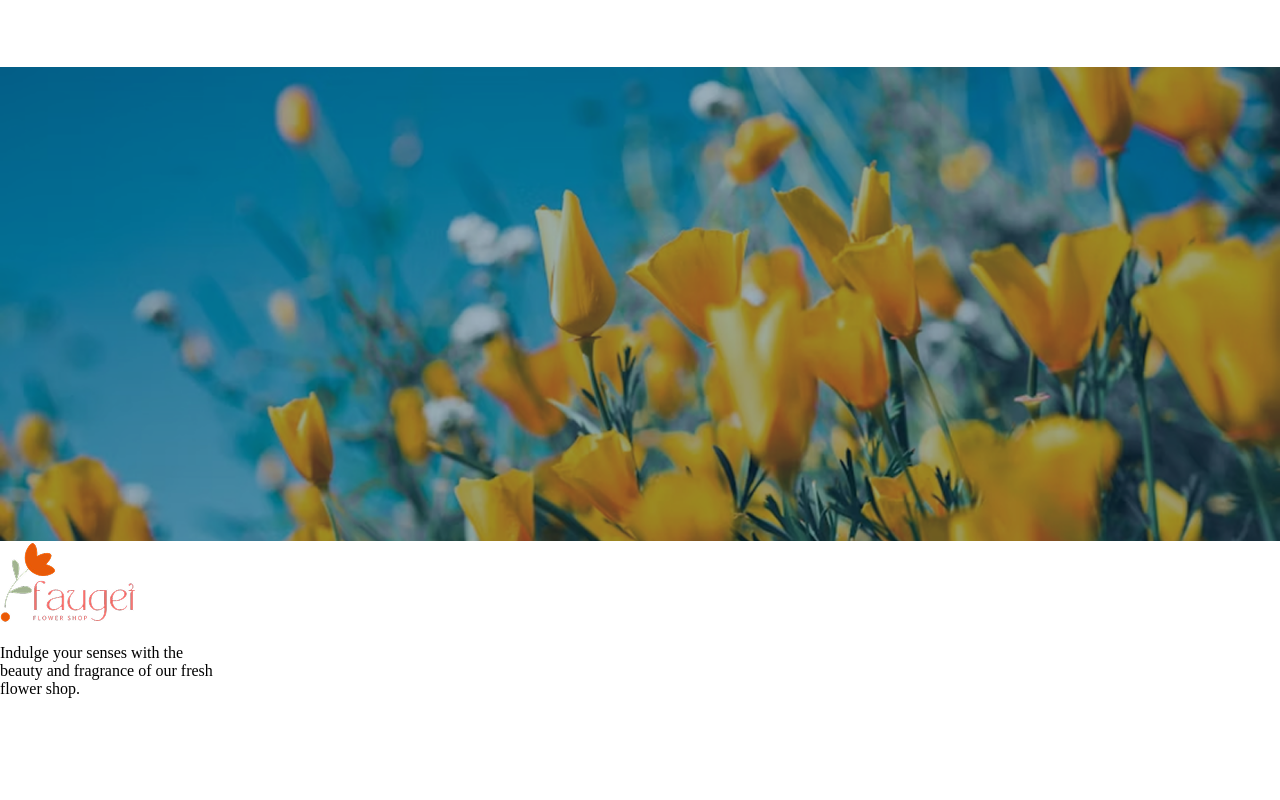
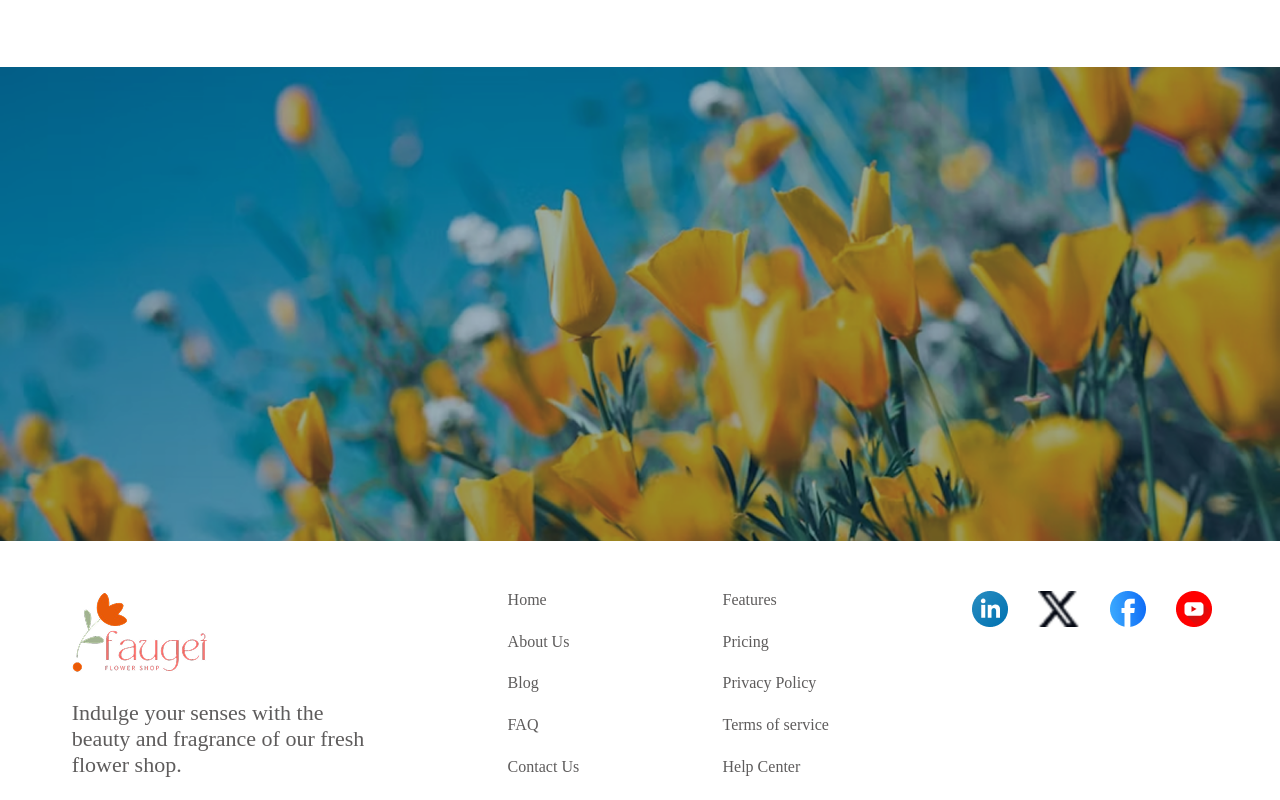
Before and after one commit to RatulFuad/Assignment-2, a plain HTML site: page index.html in a window 1280 px wide. Shown: the part 5002-5802 px from the top of the page. Before the commit the page ends 5716 px from the top, so only its background shows below. Drawn offline with Linux system fonts and the light colour scheme.

Commit message:
everything is complete

```diff
--- a/index.html
+++ b/index.html
@@ -214,8 +214,48 @@
     </section>
 
     <section class="last-section">
+
+      <div class="foot-png">
+
       <img class="foot-img-2" src="assets/logo.png" alt="">
+
       <p class="foot-dis">Indulge your senses with the <br> beauty and fragrance of our fresh <br> flower shop. </p>
+
+</div>
+
+      <div class="link-1">
+
+        <a href="">Home</a>
+        <a href="">About Us</a>
+        <a href="">Blog</a>
+        <a href="">FAQ</a>
+        <a href="">Contact Us</a>
+
+      </div>
+
+
+      <div class="link-2">
+
+        <a href="">Features</a>
+        <a href="">Pricing</a>
+        <a href="">Privacy Policy</a>
+        <a href="">Terms of service</a>
+        <a href="">Help Center</a>
+
+      </div>
+
+      <div class="foot-all-img">
+        <img src="assets/icon-linkedin.png" alt="">
+
+        <img src="assets/icon-twitter.png" alt="">
+
+        <img src="assets/icon-facebook.png" alt="">
+
+        <img src="assets/icon-youtube.png" alt="">
+
+      </div>
+
+
     </section>
 
   </footer>
--- a/style/index.css
+++ b/style/index.css
@@ -304,6 +304,43 @@ body, html {
 }
 
 
+/* footer last part */
+
+.last-section{
+    display: flex;
+    justify-content: space-around;
+    margin-top: 50px;
+}
+
+.link-1{
+   display: grid;
+   grid-template-columns: 1fr;
+   color: #5e5c5c;
+}
+
+
+.link-2{
+   display: grid;
+   grid-template-columns: 1fr;
+    color: #5e5c5c;
+}
+.link-2 a, .link-1 a{
+   color: #5e5c5c;
+}
+
+.foot-dis{
+   font-size: 22px;
+   color: #5e5c5c;
+}
+
+.foot-all-img{
+   display: flex;
+   width: 36px;
+   height: 36px;
+   gap: 30px;
+   margin-right: 200px;
+}
+
 
 /* media query */
 
@@ -330,6 +367,12 @@ body, html {
 
 
    }
+
+   .footer-item-2{
+      margin-left: 20px;
+   }
+
+
 .jhamela{
    width: 100%;
    height: auto;
@@ -515,6 +558,28 @@ font-weight: bold;
   }
 
 
+  .last-section{
+   flex-direction: column;
+   margin-left: 20px;
+   margin-bottom: 50px;
+  }
+
+  .link-1{
+   gap: 20px;
+
+  }
+
+
+  .link-2{
+   gap: 20px;
+   margin-top: 20px;
+  }
+
+  .foot-all-img{
+   margin-top: 20px;
+  }
+
+
 
 
 
```
